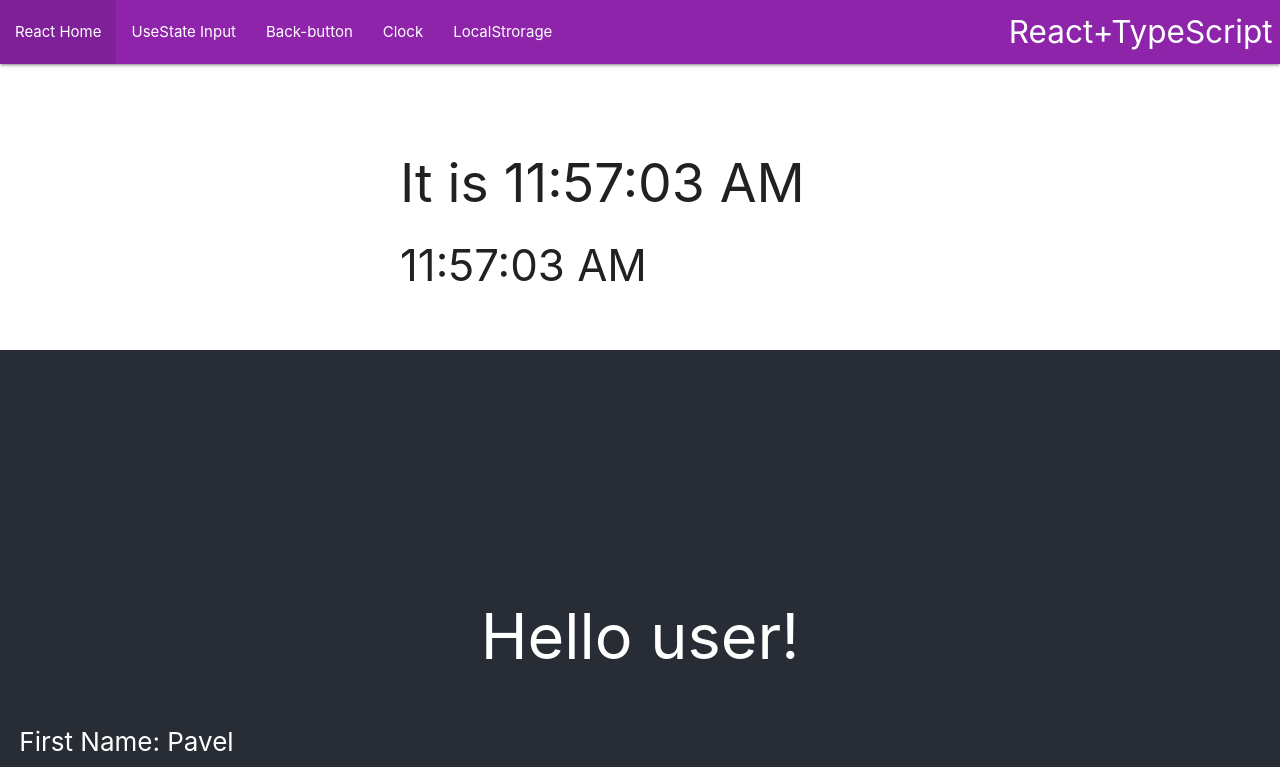
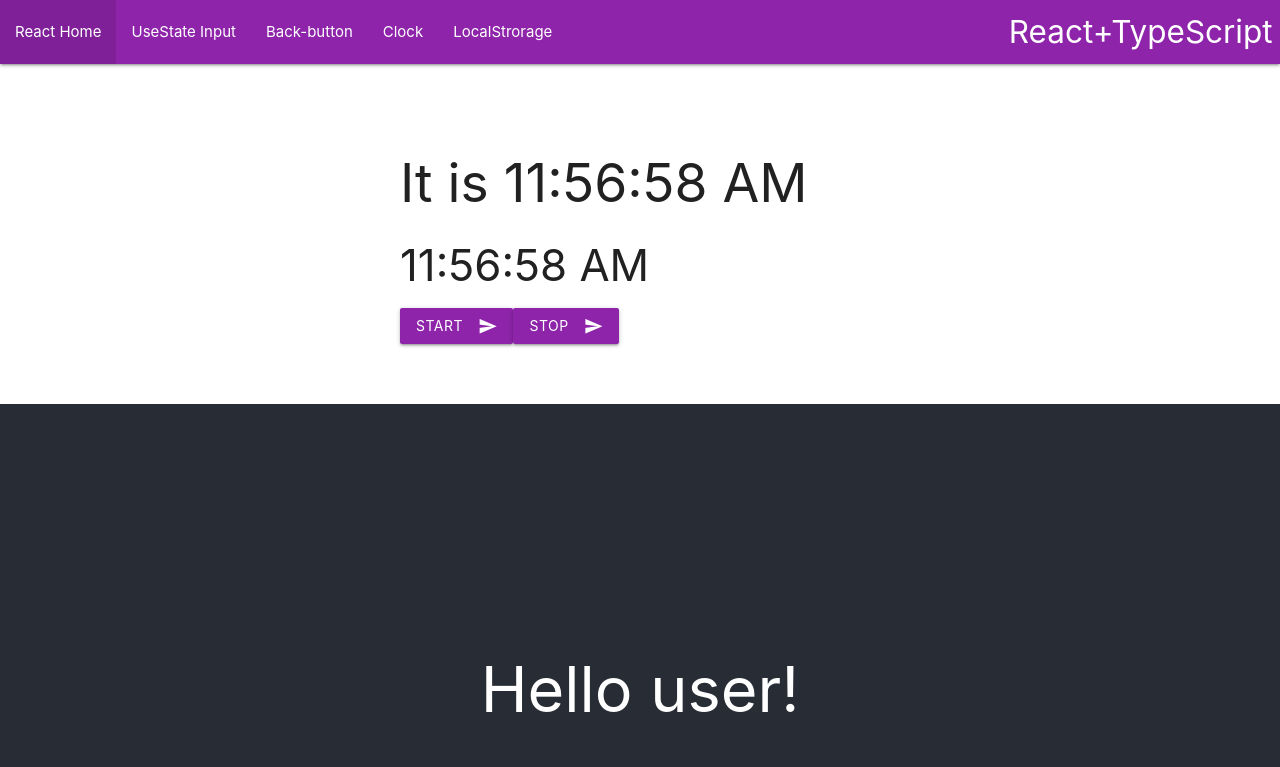
Before and after one commit to paskarweb/myproj, a React (Create React App) app: page /clock in a window 1280 px wide. Shown: the top 767 px of the page. Built offline with nearby package versions, Linux system fonts and the light colour scheme.

Commit message:
Clock update

```diff
--- a/src/App.tsx
+++ b/src/App.tsx
@@ -42,6 +42,7 @@ const App = () => {
       <div className={styles.homeContent}>
         <h1>Hello user!</h1>
         <AppUsrData />
+
         <Btn OnClick={() => HandleClick()} text="Click alert" />
         <Footer copyright='copyright 01.05.2022' />
       </div>
--- a/src/TickClockMy.tsx
+++ b/src/TickClockMy.tsx
@@ -1,7 +1,11 @@
 import React, { useState } from 'react';
+import { Btn } from './Btn/BtnAlertMy';
+
+let intervalID: any; //запоминает идентификатор интервала времени
 
 export const TickMy1 = () => {
     let datte = new Date().toLocaleTimeString();
+
     const [theTime, setTime] = useState<string>(datte);
     /*
         React.useEffect(() => {
@@ -13,16 +17,29 @@ export const TickMy1 = () => {
          setInterval(() => setTime(new Date().toLocaleTimeString()), 1000)
      }, [])
      */
-    setInterval(() => setTime(new Date().toLocaleTimeString()), 1000)
+
+
+    //setInterval(() => setTime(new Date().toLocaleTimeString()), 1000);
+    const start = () => {
+        //tm = setInterval(new Date().toLocaleTimeString(), 1000);
+        intervalID = setInterval(() => setTime(new Date().toLocaleTimeString()), 1000);
+    }
+    const stop = () => {
+        clearInterval(intervalID);
+    }
+
     return (
         <>
             <div>
                 <h2> It is {new Date().toLocaleTimeString()} </h2>
                 <h3> {theTime}</h3>
+                <Btn OnClick={() => start()} text="Start" />
+                <Btn OnClick={() => stop()} text="Stop" />
             </div>
         </>
     )
 };
+
 
 //export default () => TickMy1;
 
```
